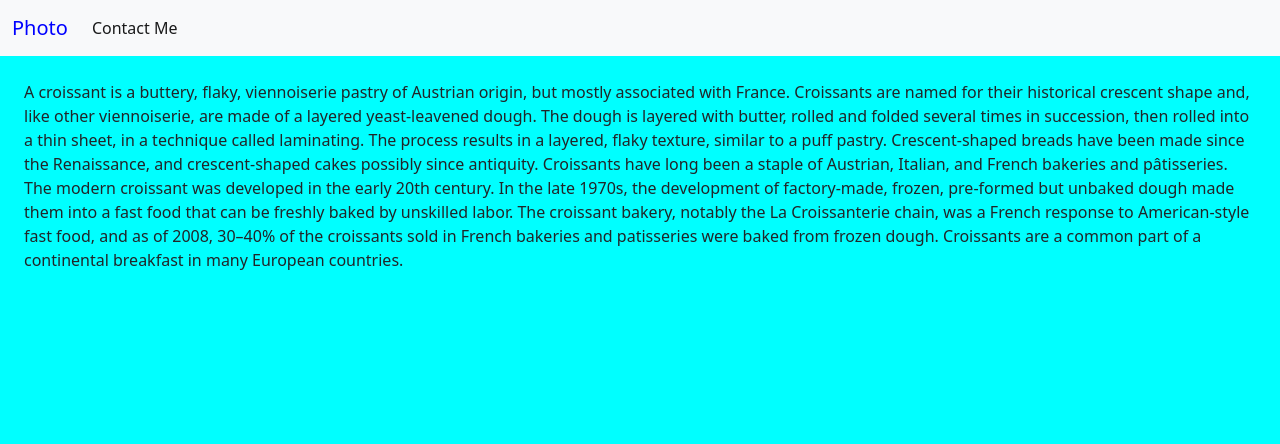
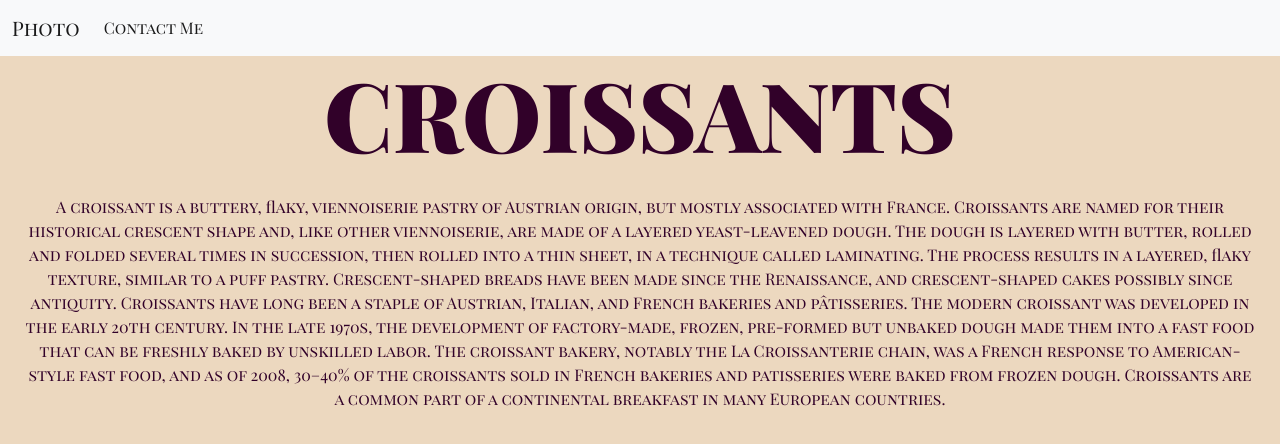
Before and after one commit to mbriedelsperger/Croissant, a plain HTML site: page index.html in a window 1280 px wide. Drawn offline with nearby package versions, Linux system fonts and the light colour scheme.

Commit message:
changed background, text color

```diff
--- a/index.html
+++ b/index.html
@@ -6,6 +6,9 @@
         <meta name="viewport" content="width=device-width, initial-scale=1">
         <link href="https://cdn.jsdelivr.net/npm/bootstrap@5.0.2/dist/css/bootstrap.min.css" rel="stylesheet" integrity="sha384-EVSTQN3/azprG1Anm3QDgpJLIm9Nao0Yz1ztcQTwFspd3yD65VohhpuuCOmLASjC" crossorigin="anonymous">
         <script src="https://cdn.jsdelivr.net/npm/bootstrap@5.0.2/dist/js/bootstrap.bundle.min.js" integrity="sha384-MrcW6ZMFYlzcLA8Nl+NtUVF0sA7MsXsP1UyJoMp4YLEuNSfAP+JcXn/tWtIaxVXM" crossorigin="anonymous"></script>
+        <link rel="preconnect" href="https://fonts.googleapis.com">
+        <link rel="preconnect" href="https://fonts.gstatic.com" crossorigin>
+        <link href="https://fonts.googleapis.com/css2?family=Playfair+Display+SC:ital,wght@0,400;0,700;0,900;1,400;1,700;1,900&display=swap" rel="stylesheet">
         <link href="src/style.css" rel="stylesheet">
     </head>
     <body>
@@ -23,7 +26,7 @@
               </div>
             </div>
           </nav>
-    <h1></h1>
+    <h1>Croissants</h1>
     <p class="m-4">A croissant is a buttery, flaky, viennoiserie pastry of Austrian origin,
         but mostly associated with France. Croissants are named for their historical crescent shape and, like other viennoiserie,
          are made of a layered yeast-leavened dough. The dough is layered with butter, rolled and folded several times in succession,
--- a/src/style.css
+++ b/src/style.css
@@ -1,7 +1,26 @@
 body {
-background-color: aqua;
+background-color: #ecd8bf;
+text-align: center;
+font-family: 'Playfair Display SC', serif;
+color: rgb(49, 1, 41);
 }
 
+h1 {
+     text-align: center;
+     text-transform: uppercase;
+     font-weight: 900;
+     font-size: 600%;
+    }
+
+    li {
+        list-style-type: none;
+    }
+
+    p {
+        margin: 50px;
+    }
+
 .navbar-light .navbar-brand {
-    color: blue;
+    display: inline-block;
+    text-align: center;
 }
```
Also changed, not shown: contact.html (+2 -3 lines).
